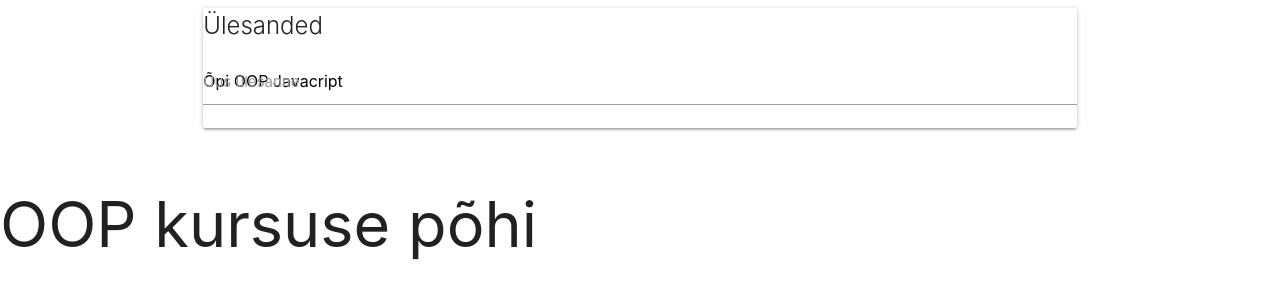
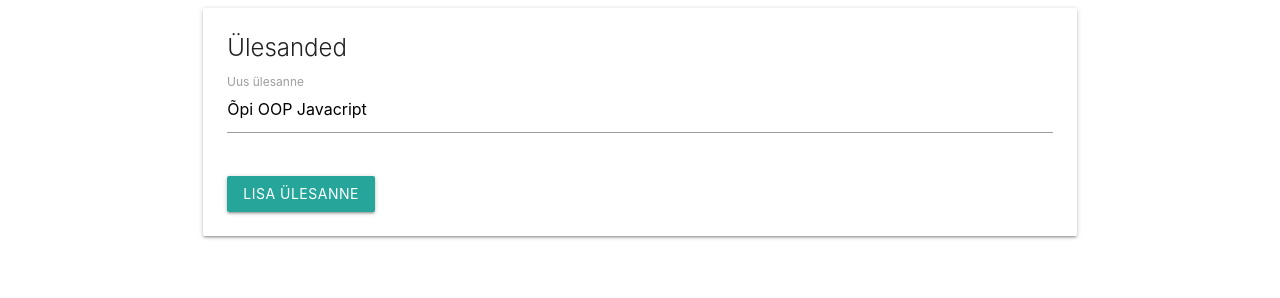
Before and after one commit to taissia/OOP, a plain HTML site: page index.html in a window 1280 px wide. Shown: the top 298 px of the page. Drawn offline with nearby package versions, Linux system fonts and the light colour scheme.

Commit message:
Loodud index.html materializecss abil

```diff
--- a/index.html
+++ b/index.html
@@ -13,21 +13,24 @@
         <div class="row">
             <div class="col s12">
                 <div class="card">
-                    <span class="card-title">Ülesanded</span>
-                    <div class="row">
-                        <form>
-                            <div class="input-field col s12">
-                                <label for="task">Uus ülesanne</label>
-                                <input type="text" id="task" value="Õpi OOP Javacript">
+                    <div class="card-content">
+                        <span class="card-title">Ülesanded</span>
+                            <form>
+                            <div class="row">
+                                <div class="input-field col s12">
+                                    <label for="task">Uus ülesanne</label>
+                                    <input type="text" id="task" value="Õpi OOP Javacript">
+                                </div>
                             </div>
+                            <input type="submit" value="lisa ülesanne" class="btn">
                         </form>
                     </div>
                 </div>
             </div>
         </div>
     </div>
-  <h1>OOP kursuse põhi</h1>
-  <div style="margin-top: 1000px;"></div>
+    <!-- Compiled and minified JavaScript -->
+    <script src="https://cdnjs.cloudflare.com/ajax/libs/materialize/1.0.0/js/materialize.min.js"></script>
   <script src="app.js"></script>
 </body>
 </html>
```
